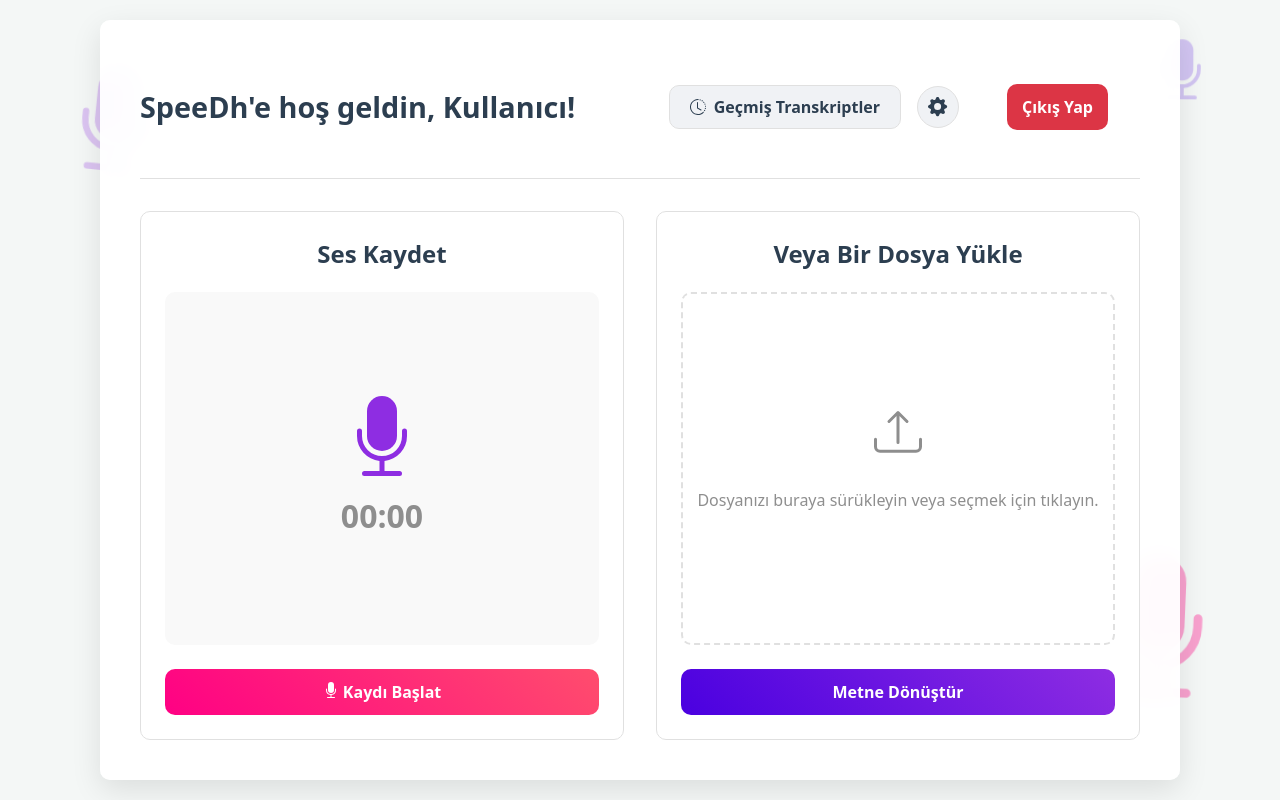
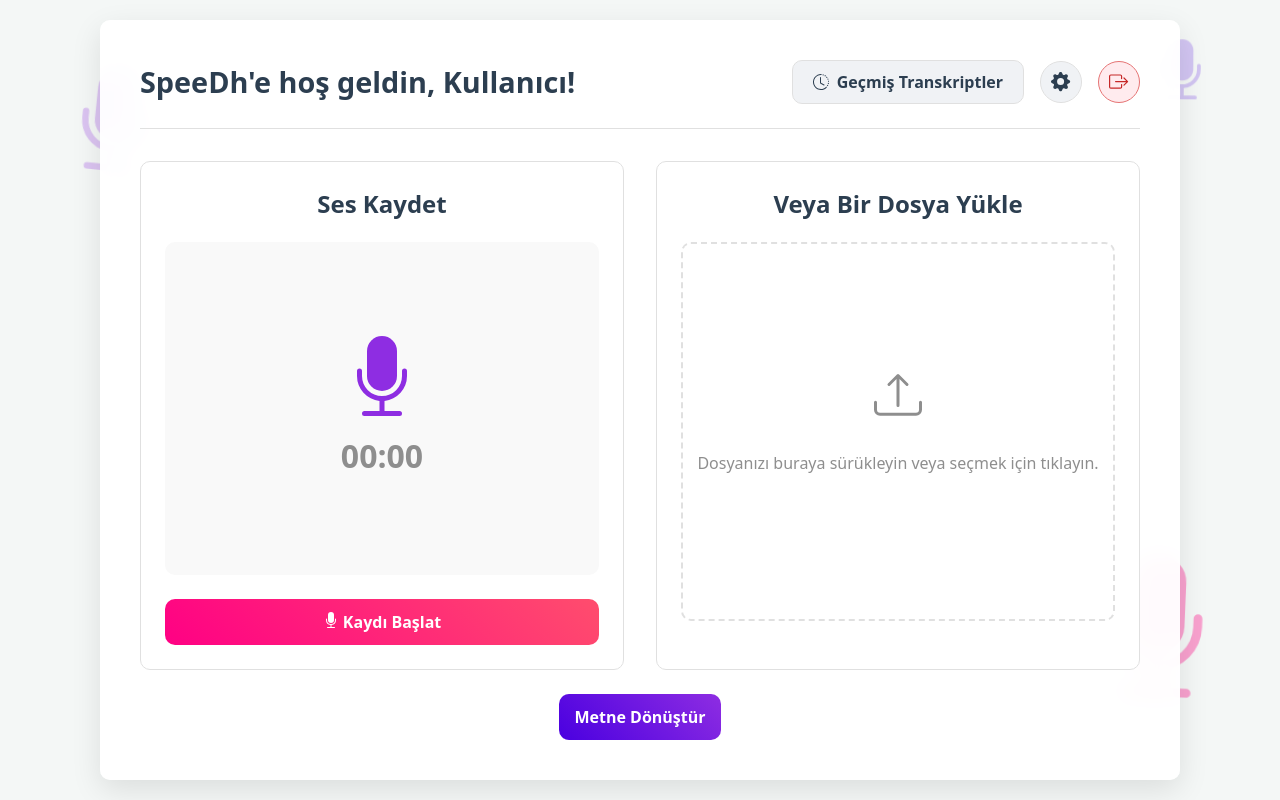
Before and after one commit to Birkanatmaca/SpeeDh, a React (Vite) app in the folder mainfrontend/: page /dashboard in a window 1280 px wide. Built offline with nearby package versions, Linux system fonts and the light colour scheme.

Commit message:
Interface updated.

```diff
--- a/mainfrontend/src/pages/DashboardPage.jsx
+++ b/mainfrontend/src/pages/DashboardPage.jsx
@@ -1,14 +1,16 @@
 import React, { useState, useRef } from 'react';
-import { BsFillMicFill, BsUpload, BsClockHistory, BsGearFill, BsArrowLeft, BsRecordCircle, BsStopCircle } from "react-icons/bs";
+import { BsFillMicFill, BsUpload, BsClockHistory, BsGearFill, BsArrowLeft, BsRecordCircle, BsStopCircle, BsTrashFill, BsBoxArrowRight } from "react-icons/bs";
 import Input from '../components/common/Input';
 import Button from '../components/common/Button';
-import { transcribeAudio } from '../api/authService'; // API fonksiyonunu import et
+import { transcribeAudio } from '../api/authService';
+import { useNavigate } from 'react-router-dom';
 import './DashboardPage.scss';
 
 const DashboardPage = () => {
     const [activeView, setActiveView] = useState('main');
     const [isRecording, setIsRecording] = useState(false);
     const [audioBlob, setAudioBlob] = useState(null);
+    const [audioURL, setAudioURL] = useState('');
     const [uploadedFile, setUploadedFile] = useState(null);
     const [transcription, setTranscription] = useState('');
     const [isLoading, setIsLoading] = useState(false);
@@ -17,32 +19,30 @@
     const mediaRecorder = useRef(null);
     const audioChunks = useRef([]);
     const userName = "Kullanıcı";
+    const navigate = useNavigate();
 
-    // Örnek geçmiş transkript verisi
     const transcripts = [
         { id: 1, name: 'toplanti_kaydi_1.wav', date: '14.08.2025', duration: '15:32' },
         { id: 2, name: 'gorusme_notlari.mp3', date: '12.08.2025', duration: '05:48' },
-        { id: 3, name: 'podcast_bolum_3.m4a', date: '11.08.2025', duration: '45:12' },
-        { id: 4, name: 'fikir_firtinasi.mp3', date: '10.08.2025', duration: '22:05' },
     ];
+
     const startRecording = async () => {
         try {
             const stream = await navigator.mediaDevices.getUserMedia({ audio: true });
             mediaRecorder.current = new MediaRecorder(stream);
-
             mediaRecorder.current.ondataavailable = (event) => {
                 audioChunks.current.push(event.data);
             };
-
             mediaRecorder.current.onstop = () => {
                 const blob = new Blob(audioChunks.current, { type: 'audio/wav' });
+                const url = URL.createObjectURL(blob);
                 setAudioBlob(blob);
+                setAudioURL(url);
                 audioChunks.current = [];
             };
-
             mediaRecorder.current.start();
             setIsRecording(true);
-            setAudioBlob(null); // Önceki kaydı temizle
+            handleDeleteRecording();
         } catch (err) {
             console.error("Mikrofon erişim hatası:", err);
             setError("Mikrofon erişimi reddedildi. Lütfen tarayıcı ayarlarından izin verin.");
@@ -56,37 +56,58 @@
         }
     };
 
-    // --- METNE DÖNÜŞTÜRME FONKSİYONU ---
+    const handleDeleteRecording = () => {
+        setAudioBlob(null);
+        setAudioURL('');
+    };
+
     const handleTranscribe = async () => {
-        const fileToTranscribe = uploadedFile || audioBlob;
+        // --- DEĞİŞİKLİK BURADA BAŞLIYOR ---
+
+        let fileToTranscribe;
+
+        if (uploadedFile) {
+            fileToTranscribe = uploadedFile;
+        } else if (audioBlob) {
+            // Sorunu çözen kısım: Blob'u isimlendirilmiş bir File nesnesine dönüştürüyoruz.
+            // Bu, backend'in c.FormFile("audio") ile dosyayı doğru tanımasını sağlar.
+            fileToTranscribe = new File([audioBlob], "recording.wav", { type: "audio/wav" });
+        }
+
         if (!fileToTranscribe) {
             setError("Lütfen bir ses dosyası yükleyin veya bir ses kaydedin.");
             return;
         }
+
+        // --- DEĞİŞİKLİK BURADA BİTİYOR ---
+
         setError('');
         setTranscription('');
         setIsLoading(true);
 
         try {
-            // Artık token göndermemize gerek yok, authService hallediyor.
+            // Artık doğru formatta olan fileToTranscribe'ı gönderiyoruz.
             const response = await transcribeAudio(fileToTranscribe);
             setTranscription(response.data.transcription);
         } catch (err) {
+            // Hata ayıklamayı kolaylaştırmak için konsola daha detaylı bilgi yazdıralım.
+            console.error("API Hatası:", err.response || err);
+
             if (err.response && err.response.status === 401) {
                 setError("Oturum süreniz dolmuş veya geçersiz. Lütfen tekrar giriş yapın.");
-                // İsteğe bağlı: localStorage.clear(); navigate('/login');
             } else {
                 setError(err.response?.data?.error || "Metne dönüştürme sırasında bir hata oluştu.");
             }
         } finally {
             setIsLoading(false);
             setUploadedFile(null);
-            setAudioBlob(null);
+            handleDeleteRecording();
         }
     };
+
     const handleLogout = () => {
-        localStorage.removeItem('authToken'); // Token'ı sil
-        navigate('/login'); // Login sayfasına yönlendir
+        localStorage.removeItem('authToken');
+        navigate('/login');
     };
 
     const renderContent = () => {
@@ -160,26 +181,41 @@
                 );
             default: // 'main'
                 return (
-                    <div className="dashboard-content">
+                    <div className="transcribe-container">
+                        <div className="input-options">
                             <div className="recorder-section">
                                 <h2>Ses Kaydet</h2>
                                 <div className="recorder-visualizer">
+                                    {audioURL ? (
+                                        <div className="audio-player-container">
+                                            <audio src={audioURL} controls />
+                                            <button className="delete-button" onClick={handleDeleteRecording} title="Kaydı Sil">
+                                                <BsTrashFill />
+                                            </button>
+                                        </div>
+                                    ) : (
+                                        <>
                                             {isRecording ? <BsRecordCircle className="mic-icon recording" /> : <BsFillMicFill className="mic-icon" />}
-                                <div className="record-time">{audioBlob ? "Kayıt Tamamlandı" : (isRecording ? "Kaydediliyor..." : "00:00")}</div>
+                                            <div className="record-time">{isRecording ? "Kaydediliyor..." : "00:00"}</div>
+                                        </>
+                                    )}
                                 </div>
-                            {isRecording ? (
+                                {!audioBlob && (isRecording ? (
                                     <button className="record-button stop" onClick={stopRecording}><BsStopCircle /> Kaydı Durdur</button>
                                 ) : (
                                     <button className="record-button" onClick={startRecording}><BsFillMicFill /> Kaydı Başlat</button>
-                            )}
+                                ))}
                             </div>
                             <div className="upload-section">
                                 <h2>Veya Bir Dosya Yükle</h2>
                                 <div className="upload-area" onClick={() => document.querySelector('.file-input-hidden').click()}>
                                     <BsUpload className="upload-icon" />
                                     <p>{uploadedFile ? uploadedFile.name : "Dosyanızı buraya sürükleyin veya seçmek için tıklayın."}</p>
-                                <input type="file" className="file-input-hidden" onChange={(e) => setUploadedFile(e.target.files[0])} style={{ display: 'none' }} />
+                                    <input type="file" className="file-input-hidden" onChange={(e) => setUploadedFile(e.target.files[0])} style={{ display: 'none' }} accept="audio/*" />
                                 </div>
+                            </div>
+                        </div>
+                        <div className="transcribe-action">
                             <button className="transcribe-button" onClick={handleTranscribe} disabled={isLoading || (!audioBlob && !uploadedFile)}>
                                 {isLoading ? 'Dönüştürülüyor...' : 'Metne Dönüştür'}
                             </button>
@@ -211,16 +247,15 @@
                         <button className="settings-button" onClick={() => setActiveView('settings')} title="Ayarlar">
                             <BsGearFill />
                         </button>
-                        <div className="settings-form-container logout-section">
-                            <Button onClick={handleLogout}>Çıkış Yap</Button>
-                        </div>
+                        <button className="logout-button" onClick={handleLogout} title="Çıkış Yap">
+                            <BsBoxArrowRight />
+                        </button>
                     </div>
                 </header>
 
                 <main className="dashboard-main-content">
                     {renderContent()}
                 </main>
-                {/* Hata ve Sonuç Alanı */}
                 {(error || transcription || isLoading) && (
                     <footer className="dashboard-footer">
                         {isLoading && <p className="loading-message">Lütfen bekleyin, metin oluşturuluyor...</p>}
--- a/mainfrontend/src/pages/DashboardPage.scss
+++ b/mainfrontend/src/pages/DashboardPage.scss
@@ -155,7 +155,7 @@
     backdrop-filter: blur(10px);
     border-radius: $border-radius;
     box-shadow: $box-shadow;
-    overflow: hidden; // scroll-y auto'dan hidden'a değişti, içerik sığacak
+    overflow: hidden;
     display: flex;
     flex-direction: column;
 }
@@ -167,7 +167,7 @@
     border-bottom: 1px solid $border-color;
     padding-bottom: 1.5rem;
     margin-bottom: 2rem;
-    flex-shrink: 0; // Header'ın küçülmesini engeller
+    flex-shrink: 0;
 
     h1 {
         color: $text-color;
@@ -180,6 +180,27 @@
     display: flex;
     align-items: center;
     gap: 1rem;
+}
+
+.logout-button {
+    display: flex;
+    align-items: center;
+    justify-content: center;
+    padding: 10px;
+    width: 42px;
+    height: 42px;
+    background-color: #ffebee;
+    border: 1px solid #e57373;
+    border-radius: 50%;
+    color: #c62828;
+    font-size: 1.2rem;
+    cursor: pointer;
+    transition: all 0.2s ease;
+
+    &:hover {
+        background-color: #ef9a9a;
+        border-color: #c62828;
+    }
 }
 
 .settings-button {
@@ -226,15 +247,31 @@
 .dashboard-main-content {
     flex-grow: 1;
     display: flex;
-    overflow-y: auto; // Kaydırma çubuğu artık buraya ait
+    overflow-y: auto;
 }
 
-.dashboard-content {
+.transcribe-container {
+    width: 100%;
+    display: flex;
+    flex-direction: column;
+}
+
+.input-options {
     display: grid;
     grid-template-columns: 1fr 1fr;
     gap: 2rem;
+    width: 100%;
     flex-grow: 1;
-    width: 100%;
+}
+
+.transcribe-action {
+    display: flex;
+    justify-content: center;
+    padding-top: 1.5rem;
+
+    .transcribe-button {
+        max-width: 300px;
+    }
 }
 
 .settings-view,
@@ -295,7 +332,6 @@
     }
 }
 
-// --- YENİ EKLENEN STİLLER ---
 .history-content {
     width: 100%;
 }
@@ -339,8 +375,6 @@
         background-color: $accent-color;
     }
 }
-
-// --- BİTİŞ ---
 
 @keyframes fadeIn {
     from {
@@ -391,6 +425,37 @@
         font-weight: bold;
         color: $text-light;
     }
+
+    .audio-player-container {
+        display: flex;
+        flex-direction: column;
+        align-items: center;
+        justify-content: center;
+        width: 100%;
+        gap: 1rem;
+
+        audio {
+            width: 100%;
+            max-width: 250px;
+        }
+    }
+}
+
+.delete-button {
+    background: transparent;
+    border: none;
+    color: $accent-color;
+    font-size: 1.5rem;
+    cursor: pointer;
+    transition: transform 0.2s ease;
+
+    &:hover {
+        transform: scale(1.1);
+    }
+}
+
+.file-input-hidden {
+    display: none;
 }
 
 .record-button,
@@ -446,14 +511,6 @@
         font-size: 3rem;
         margin-bottom: 1rem;
     }
-
-    .file-input {
-        position: absolute;
-        width: 100%;
-        height: 100%;
-        opacity: 0;
-        cursor: pointer;
-    }
 }
 
 .record-button.stop {
@@ -464,7 +521,6 @@
     }
 }
 
-// Kayıt sırasındaki mikrofon animasyonu
 .mic-icon.recording {
     color: $accent-color;
     animation: pulse 1.5s infinite;
@@ -484,7 +540,6 @@
     }
 }
 
-// Sonuçların ve hataların gösterileceği alt bölüm
 .dashboard-footer {
     margin-top: 1.5rem;
     padding-top: 1.5rem;
@@ -523,33 +578,14 @@
 
     p {
         margin: 0;
-        white-space: pre-wrap; // Satır atlamalarını korur
+        white-space: pre-wrap;
         line-height: 1.6;
-    }
-}
-
-.logout-section {
-    grid-column: 1 / -1; // İki sütunu da kaplaması için
-    display: flex;
-    justify-content: center;
-    align-items: center;
-    background-color: transparent;
-    border: none;
-
-    .custom-button {
-        max-width: 200px;
-        background: #dc3545; // Kırmızı renk
-
-        &:hover {
-            background: #c82333;
-            box-shadow: 0 6px 15px rgba(220, 53, 69, 0.3);
-        }
     }
 }
 
 @media (max-width: 900px) {
 
-    .dashboard-content,
+    .input-options,
     .settings-content {
         grid-template-columns: 1fr;
     }
```
Also changed, not shown: mainfrontend/src/api/authService.js (+10 -7 lines). Lines whose indentation alone changed are shown as unchanged.
